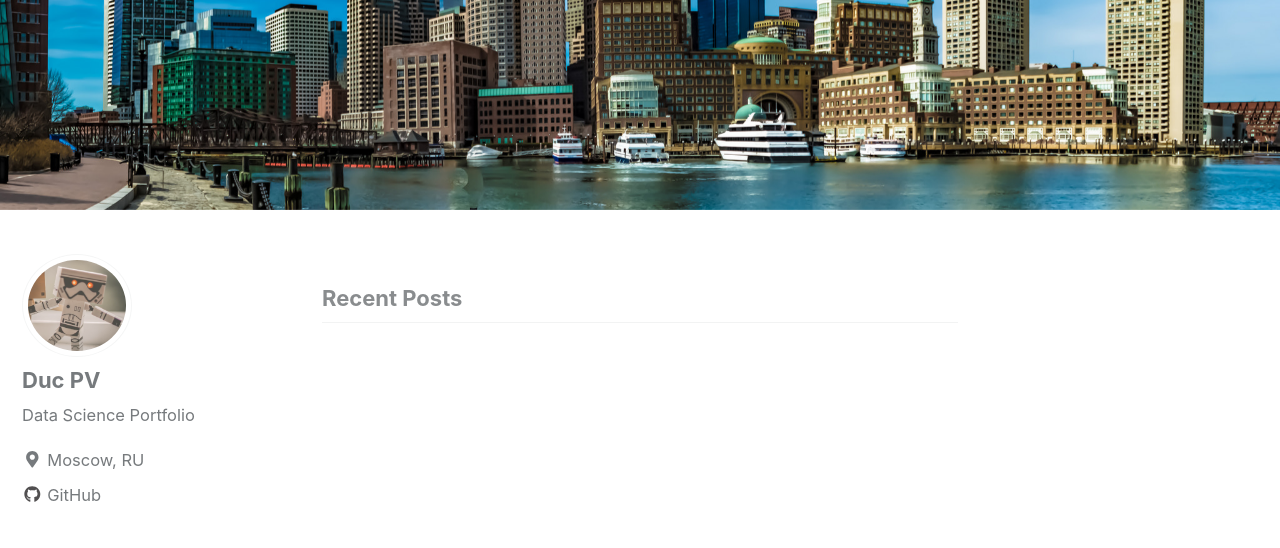
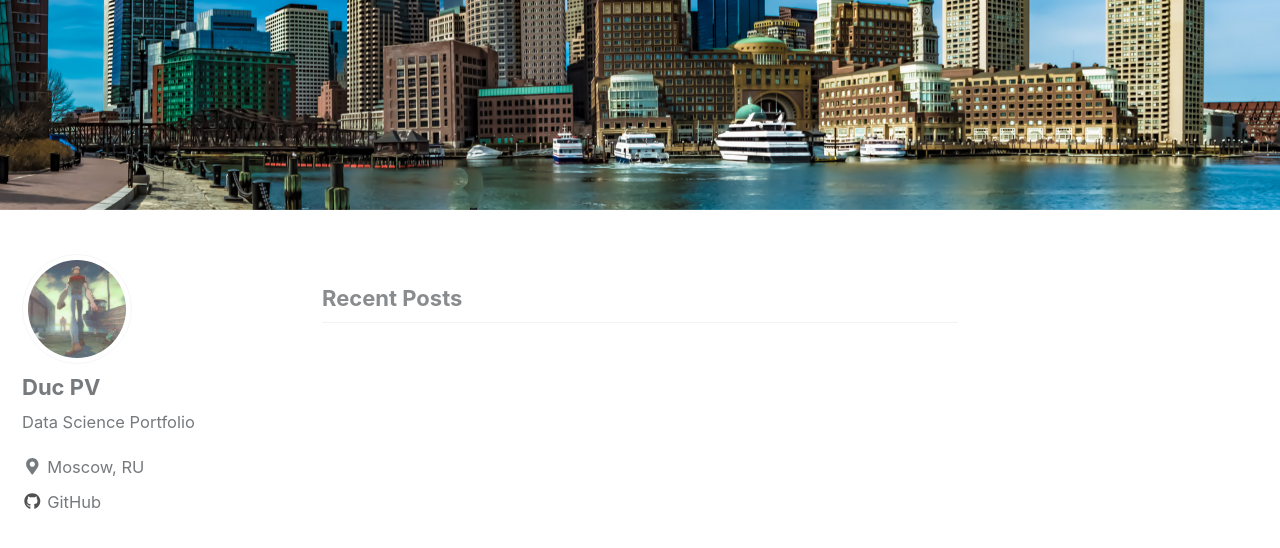
Before and after one commit to PhanDuc/PhanDuc.github.io, a Jekyll site: the page built from index.html, in a window 1280 px wide and 900 px high, scrolled down 398 px. Shown: the top 548 px of the window. Built offline with Jekyll 4.4.1, drawn with Linux system fonts in a browser that asks for light colours; nearby versions of some CDN libraries; the list of posts is cut into pages by our own code.

Commit message:
Change picture

```diff
--- a/_config.yml
+++ b/_config.yml
@@ -101,7 +101,7 @@
 # Site Author
 author:
   name             : "Duc PV"
-  avatar           : "/images/bio-pic-2.jpg" # path of avatar image, e.g. "/assets/images/bio-photo.jpg"
+  avatar           : "/images/poppey.jpg" # path of avatar image, e.g. "/assets/images/bio-photo.jpg"
   bio              : "Data Science Portfolio"
   location         : "Moscow, RU"
   email            :
```
Also changed, not shown: _pages/deeplearning.md (+1 -1 lines), images/poppey.jpg (added), 1 other file.
